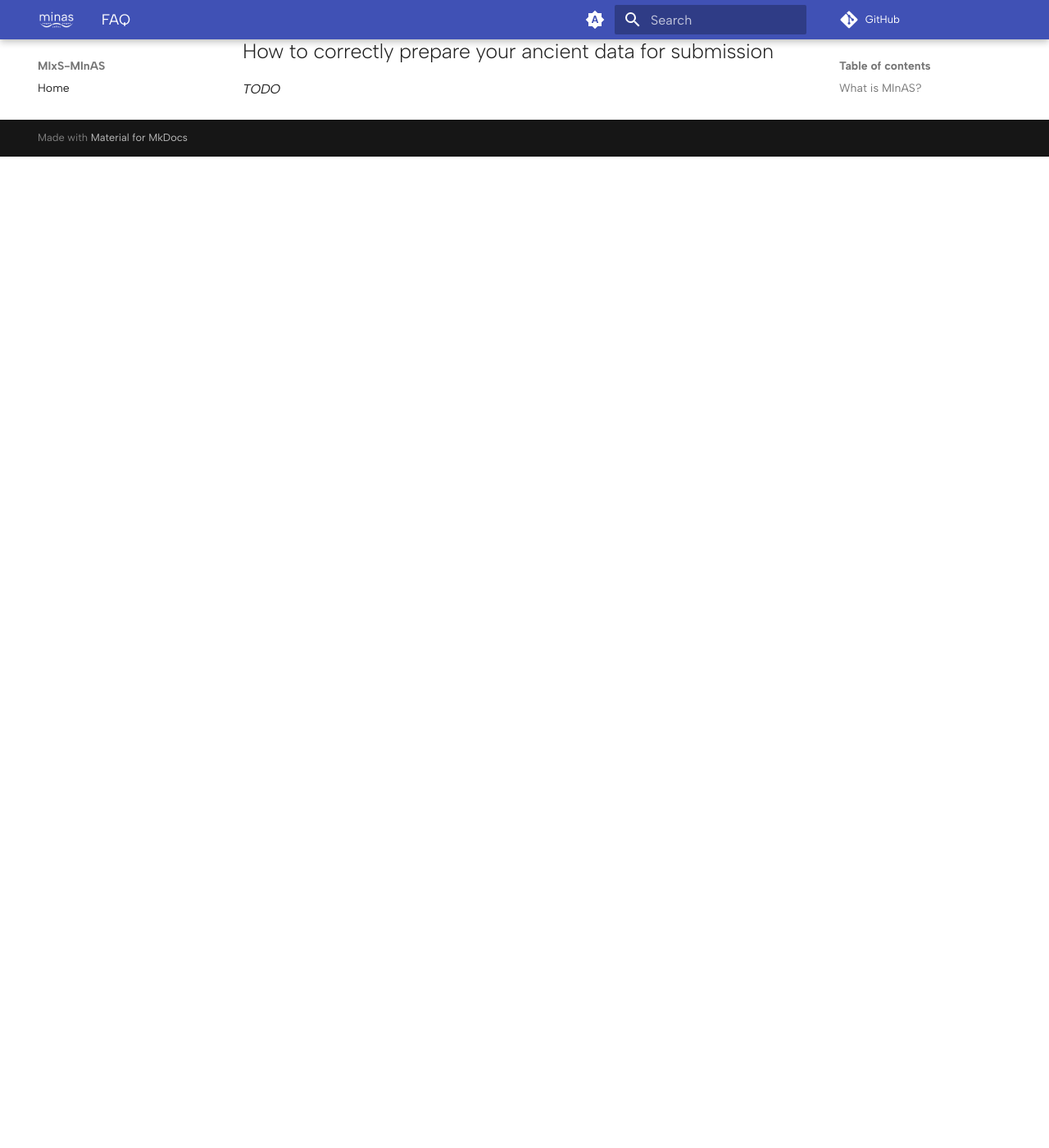
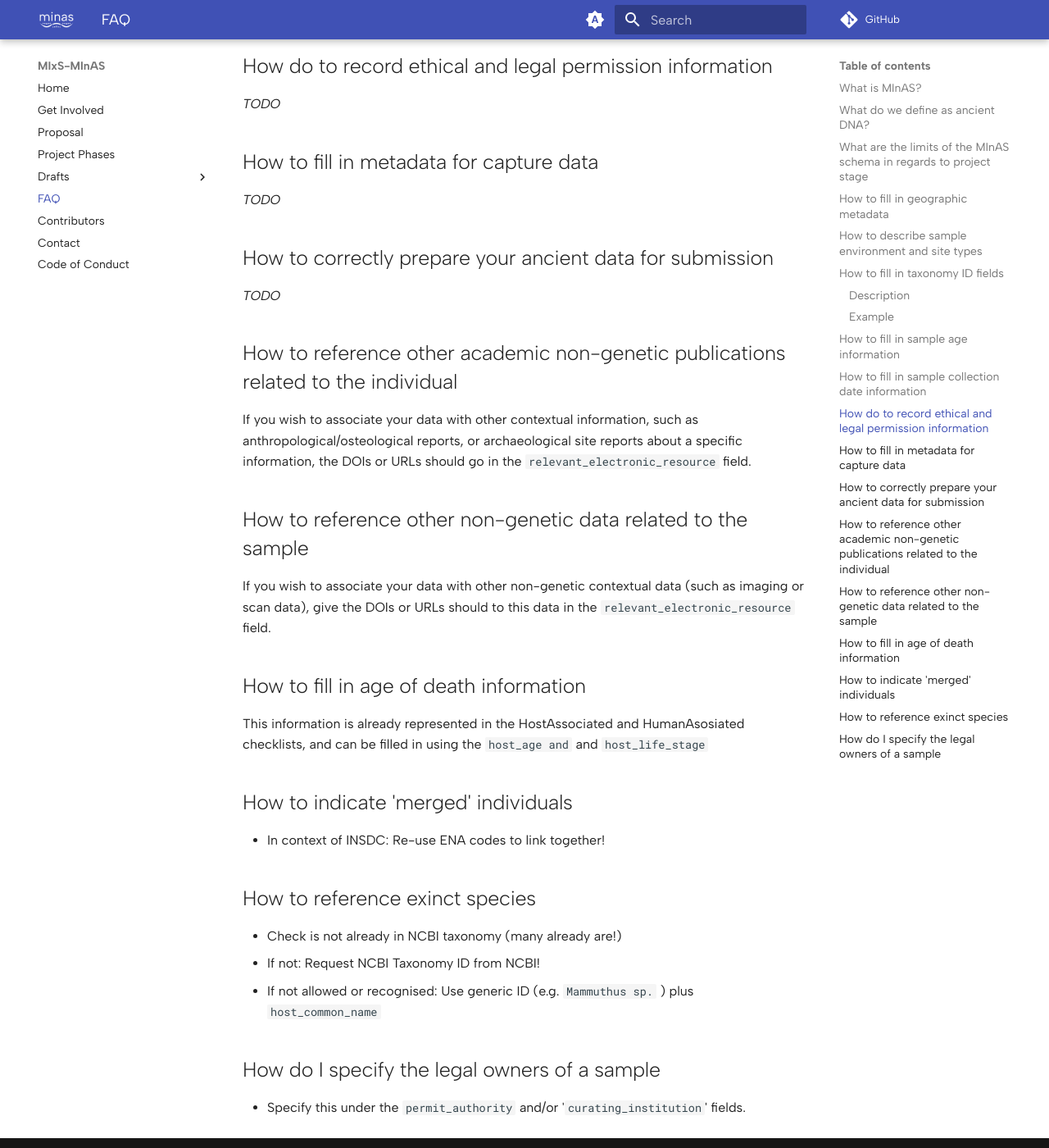
Before and after one commit to MIxS-MInAS/MIxS-MInAS.github.io, an MkDocs documentation site: the page built from docs/faq.md, in a window 1280 px wide and 1400 px high, scrolled down 3623 px. Shown: the whole window at 82% size. Built offline with MkDocs 1.6.1 and Material for MkDocs 9.7.7, drawn with Linux system fonts in a browser that asks for light colours; comment, search, counter and statistics services are not loaded; before the commit the page ends 3814 px from its top, so only the background shows below that; some of the changed text lies outside the part shown.

Commit message:
Start adding some basic FAQ sections

```diff
--- a/docs/faq.md
+++ b/docs/faq.md
@@ -98,6 +102,11 @@
 
 _TODO_
 
+- Wider description
+- What to do if no age information?
+  - E.g. go for a very very wide range, and add to description
+- Describe each method of dating
+
 ## How to fill in sample collection date information
 
 _TODO_
@@ -113,3 +122,29 @@
 ## How to correctly prepare your ancient data for submission
 
 _TODO_
+
+## How to reference other academic non-genetic publications related to the individual
+
+If you wish to associate your data with other contextual information, such as anthropological/osteological reports, or archaeological site reports about a specific information, the DOIs or URLs should go in the `relevant_electronic_resource` field.
+
+## How to reference other non-genetic data related to the sample
+
+If you wish to associate your data with other non-genetic contextual data (such as imaging or scan data), give the DOIs or URLs should to this data in the `relevant_electronic_resource` field.
+
+## How to fill in age of death information
+
+This information is already represented in the HostAssociated and HumanAsosiated checklists, and can be filled in using the `host_age and ` and `host_life_stage`
+
+## How to indicate 'merged' individuals
+
+- In context of INSDC: Re-use ENA codes to link together!
+
+## How to reference exinct species
+
+- Check is not already in NCBI taxonomy (many already are!)
+- If not: Request NCBI Taxonomy ID from NCBI!
+- If not allowed or recognised: Use generic ID (e.g. `Mammuthus sp.` ) plus `host_common_name`
+
+## How do I specify the legal owners of a sample
+
+- Specify this under the `permit_authority` and/or '`curating_institution`' fields.
```
Also changed, not shown: other parts of docs/faq.md (+4 -0 lines).
